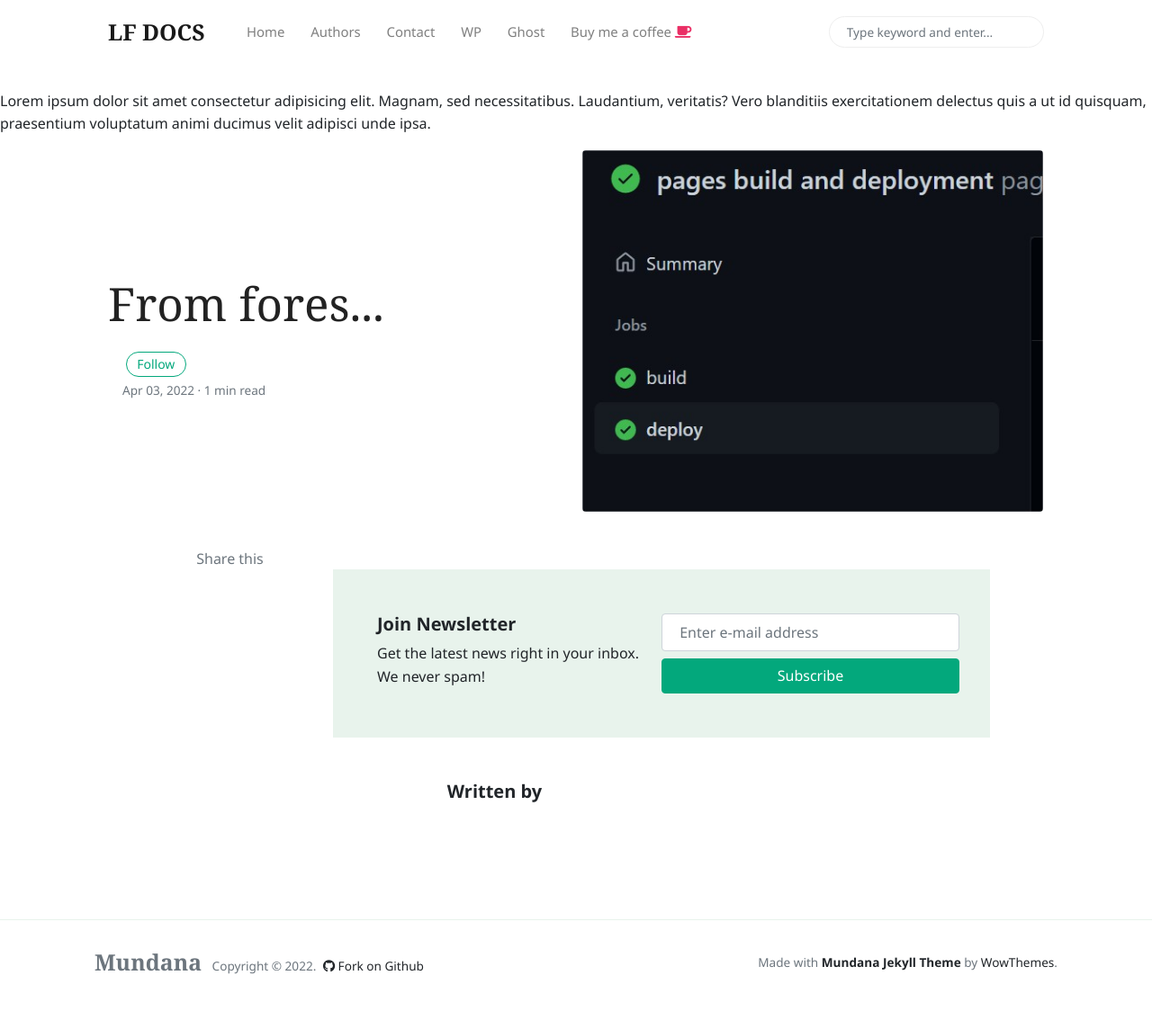
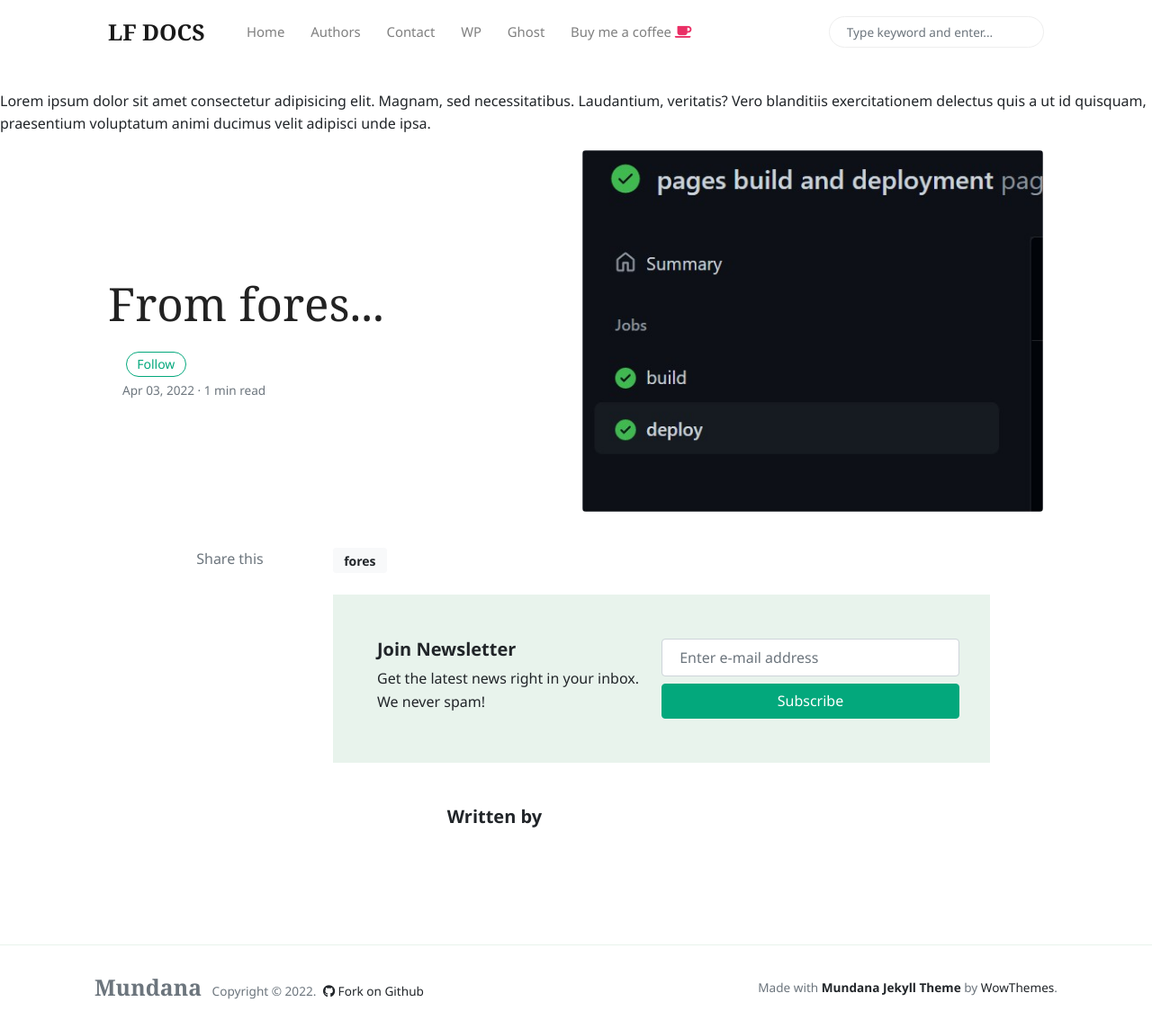
Before and after one commit to LFrakie/practice-jekyll-mundana, a Jekyll site: the page built from _posts/2022-04-03-from-fores....md, in a window 1280 px wide and 1144 px high. Shown: the whole window at 90% size. Built offline with Jekyll 4.4.1, drawn with Linux system fonts in a browser that asks for light colours; nearby versions of some CDN libraries; comment, search, counter and statistics services are not loaded.

Commit message:
Update from Forestry.io frank updated _posts/2022-04-03-from-fores....md

```diff
--- a/_posts/2022-04-03-from-fores....md
+++ b/_posts/2022-04-03-from-fores....md
@@ -4,6 +4,7 @@ title: 'From fores... '
 author: Lfranz
 categories: []
 image: "/uploads/pages-build-and-deployment-lfrakiejekyll-mundana-deploy-493e454-google-chrome.jpg"
-tags: []
+tags:
+- fores
 
 ---
```
Also changed, not shown: .forestry/front_matter/templates/post-template.yml.
